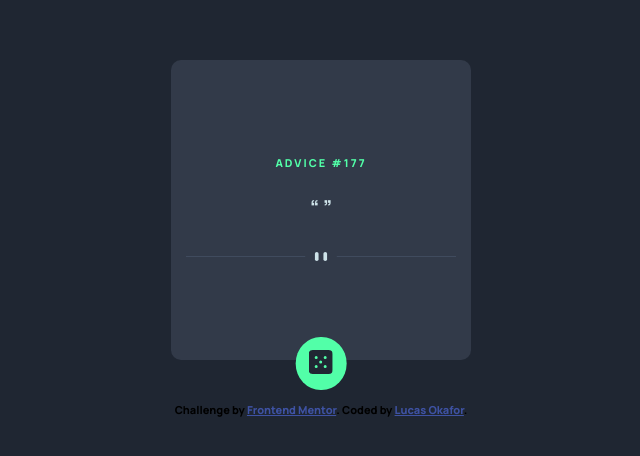
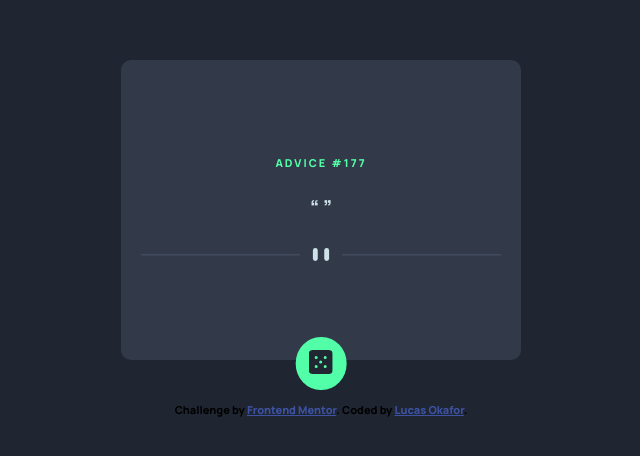
Before and after one commit to matehc/advice-generator_frontend_mentor, a plain HTML site: page index.html in a window 1280 px wide. Shown: the part 158-614 px from the top of the page, without its empty margins (319-959 px from the left). Drawn offline with Linux system fonts and the light colour scheme; no server answers.

Commit message:
increase width of container

```diff
--- a/css/style.css
+++ b/css/style.css
@@ -108,6 +108,6 @@ img{
 
 @media (min-width: 43.75em) {
     .advice-container {
-        width: 18.75em;
+        width: 25em;
     }
 }
```
